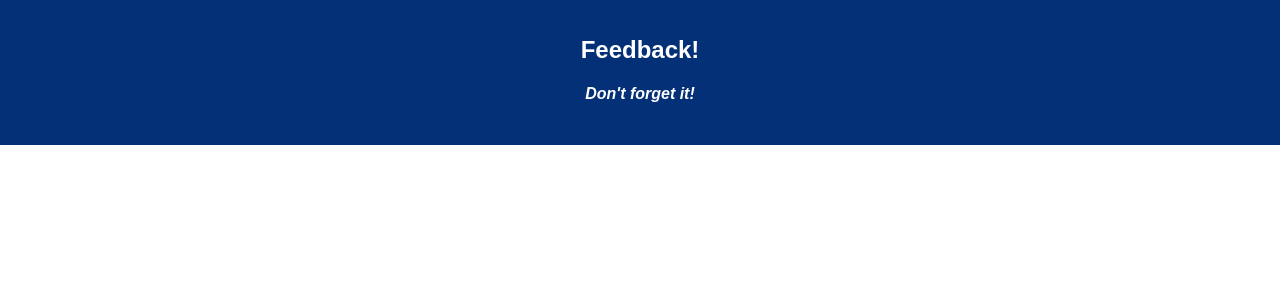
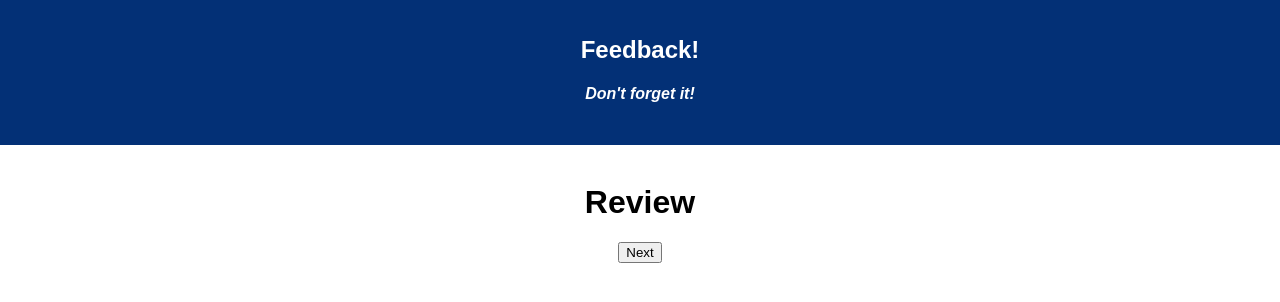
Before and after one commit to meghen/redux-feedback-loop, a React (Create React App) app: page /#/review in a window 1280 px wide. Shown: the top 302 px of the page. Built offline with nearby package versions, Linux system fonts and the light colour scheme.

Commit message:
added review and complete components + start new form btn

```diff
--- a/package.json
+++ b/package.json
@@ -8,8 +8,10 @@
     "pg": "^7.18.2",
     "react": "^16.13.0",
     "react-dom": "^16.13.0",
+    "react-redux": "^7.2.0",
     "react-router-dom": "^5.1.2",
-    "react-scripts": "^3.4.0"
+    "react-scripts": "^3.4.0",
+    "redux": "^4.0.5"
   },
   "devDependencies": {
     "nodemon": "^1.19.4"
--- a/src/components/App/App.js
+++ b/src/components/App/App.js
@@ -6,6 +6,8 @@ import Feeling from '../Feeling/Feeling'
 import Understanding from '../Understanding/Understanding'
 import Support from '../Support/Support'
 import Comments from '../Comments/Comments'
+import Review from '../Review/Review'
+import Complete from '../Complete/Complete'
 
 class App extends Component {
   render() {
@@ -21,6 +23,8 @@ class App extends Component {
           <Route path='/understanding' component={Understanding}/>
           <Route path='/support' component={Support}/>
           <Route path='/comments' component={Comments}/>
+          <Route path='/complete' component={Complete}/>
+          <Route path='/review' component={Review}/>
         </div>
       </Router>
     );
--- a/src/components/Comments/Comments.js
+++ b/src/components/Comments/Comments.js
@@ -1,22 +1,34 @@
 import React, { Component } from 'react';
 // import axios from 'axios';
 import {withRouter} from 'react-router-dom';
+import {connect} from 'react-redux';
 
 class Comments extends Component {
-  handleClick=()=>{
-    //routes to next page
-    /// - NEED TO CHANGE PATH TO REVIEW COMPONENT
-    this.props.history.push('/understanding')
-  }
+    state = {
+        comments: ''
+    }
+    handleClick=()=>{
+        this.props.dispatch({
+            type: 'ADD_COMMENTS',
+            payload: this.state.comments
+        })
+        //routes to next page
+        this.props.history.push('/review')
+      }
+      handleChange=(event)=>{
+          this.setState({
+            comments: event.target.value
+          })
+      }
   render() {
     return (
         <div>
-          <h1>Any comments you want to leave?</h1>
-          <input type="text" />
+          <h1>Any comments you would like to share?</h1>
+          <input type="text" onChange={this.handleChange}/>
           <button onClick={this.handleClick}>Next</button>
         </div>
     );
   }
 }
 
-export default withRouter(Comments);
+export default connect()(withRouter(Comments));
--- /dev/null
+++ b/src/components/Complete/Complete.js
@@ -0,0 +1,22 @@
+import React, { Component } from 'react';
+// import axios from 'axios';
+import {withRouter} from 'react-router-dom';
+import {connect} from 'react-redux';
+
+class Complete extends Component {
+    handleClick=()=>{
+        //routes to next page
+        this.props.history.push('/')
+      }
+
+  render() {
+    return (
+        <div>
+          <h1>Thank you! Your form has been submitted</h1>
+          <button onClick={this.handleClick}>Fill Out Another Form</button>
+        </div>
+    );
+  }
+}
+
+export default connect()(withRouter(Complete));
--- a/src/components/Feeling/Feeling.js
+++ b/src/components/Feeling/Feeling.js
@@ -1,21 +1,34 @@
 import React, { Component } from 'react';
 // import axios from 'axios';
 import {withRouter} from 'react-router-dom';
+import {connect} from 'react-redux';
 
 class Feeling extends Component {
+    state = {
+        feelings: ''
+    }
     handleClick=()=>{
+        this.props.dispatch({
+            type: 'ADD_FEELINGS',
+            payload: this.state.feelings
+        })
         //routes to next page
         this.props.history.push('/understanding')
+      }
+      handleChange=(event)=>{
+          this.setState({
+              feelings: event.target.value
+          })
       }
   render() {
     return (
         <div>
           <h1>How are you feeling today?</h1>
-          <input type="number" />
+          <input type="number" onChange={this.handleChange}/>
           <button onClick={this.handleClick}>Next</button>
         </div>
     );
   }
 }
 
-export default withRouter(Feeling);
+export default connect()(withRouter(Feeling));
--- /dev/null
+++ b/src/components/Review/Review.js
@@ -0,0 +1,26 @@
+import React, { Component } from 'react';
+// import axios from 'axios';
+import {withRouter} from 'react-router-dom';
+import {connect} from 'react-redux';
+
+class Review extends Component {
+    state = {
+        review: ''
+    }
+    handleClick=()=>{
+        /// - WILL SUBMIT AXIOS POST ON CLICK
+        //routes to next page
+        this.props.history.push('/complete')
+      }
+
+  render() {
+    return (
+        <div>
+          <h1>Review</h1>
+          <button onClick={this.handleClick}>Next</button>
+        </div>
+    );
+  }
+}
+
+export default connect()(withRouter(Review));
--- a/src/components/Support/Support.js
+++ b/src/components/Support/Support.js
@@ -1,21 +1,34 @@
 import React, { Component } from 'react';
 // import axios from 'axios';
 import {withRouter} from 'react-router-dom';
+import {connect} from 'react-redux';
 
 class Support extends Component {
-  handleClick=()=>{
-    //routes to next page
-    this.props.history.push('/comments')
-  }
+    state = {
+        support: ''
+    }
+    handleClick=()=>{
+        this.props.dispatch({
+            type: 'ADD_SUPPORT',
+            payload: this.state.support
+        })
+        //routes to next page
+        this.props.history.push('/comments')
+      }
+      handleChange=(event)=>{
+          this.setState({
+            support: event.target.value
+          })
+      }
   render() {
     return (
         <div>
-          <h1>How well do you feel supported?</h1>
-          <input type="number" />
+          <h1>Do you feel supported?</h1>
+          <input type="number" onChange={this.handleChange}/>
           <button onClick={this.handleClick}>Next</button>
         </div>
     );
   }
 }
 
-export default withRouter(Support);
+export default connect()(withRouter(Support));
--- a/src/components/Understanding/Understanding.js
+++ b/src/components/Understanding/Understanding.js
@@ -1,23 +1,34 @@
 import React, { Component } from 'react';
 // import axios from 'axios';
 import {withRouter} from 'react-router-dom';
+import {connect} from 'react-redux';
 
 class Understanding extends Component {
-  handleClick=()=>{
-    /// - check out pop instead of push to go back
-    console.log(this.props.history)
-    //routes to next page
-    this.props.history.push('/support')
-  }
+    state = {
+        understanding: ''
+    }
+    handleClick=()=>{
+        this.props.dispatch({
+            type: 'ADD_UNDERSTAND',
+            payload: this.state.understanding
+        })
+        //routes to next page
+        this.props.history.push('/support')
+      }
+      handleChange=(event)=>{
+          this.setState({
+            understanding: event.target.value
+          })
+      }
   render() {
     return (
         <div>
-          <h1>How well are you understanding the content?</h1>
-          <input type='number' />
+          <h1>How well are you understanding the material?</h1>
+          <input type="number" onChange={this.handleChange}/>
           <button onClick={this.handleClick}>Next</button>
         </div>
     );
   }
 }
 
-export default withRouter(Understanding);
+export default connect()(withRouter(Understanding));
--- a/src/index.js
+++ b/src/index.js
@@ -3,6 +3,20 @@ import ReactDOM from 'react-dom';
 import './index.css';
 import App from './components/App/App';
 import registerServiceWorker from './registerServiceWorker';
+import {createStore, combineReducers} from 'redux';
+import {Provider} from 'react-redux';
 
-ReactDOM.render(<App />, document.getElementById('root'));
+const firstReducer=(state='', action)=>{
+    if(action.type === 'ADD_FEELINGS'){
+        console.log('this is firstReducer', action.payload);
+        return state;
+    }
+    return state;
+}
+const storeInstance = createStore(
+    combineReducers({
+        firstReducer
+    })
+)
+ReactDOM.render(<Provider store={storeInstance}><App /></Provider>, document.getElementById('root'));
 registerServiceWorker();
```
Also changed, not shown: 1 other file (tests, documents, lock files or other folders).
